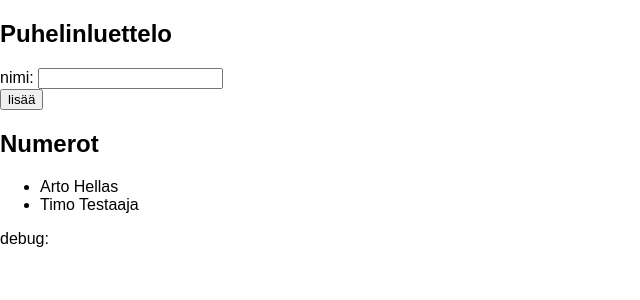
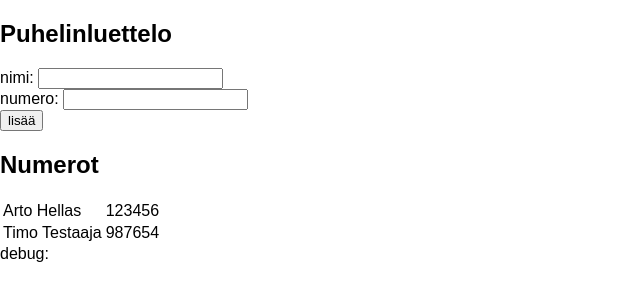
Before and after one commit to thomsva/fullstack-wsk, a React (Create React App) app in the folder osa2/sarja2/: page / in a window 1280 px wide. Shown: the top 300 px of the page, without its empty margins (0-640 px from the left). Built offline with nearby package versions, Linux system fonts and the light colour scheme; the HTML template or start-up script is replaced by a standard one.

Commit message:
2.8 valmis

```diff
--- a/osa2/sarja2/src/App.js
+++ b/osa2/sarja2/src/App.js
@@ -5,10 +5,11 @@ class App extends React.Component {
     super(props)
     this.state = {
       persons: [
-        { name: 'Arto Hellas' },
-        { name: 'Timo Testaaja' }
+        { name: 'Arto Hellas', number: '123456'},
+        { name: 'Timo Testaaja', number: '987654'}
       ],
-      newName: ''
+      newName: '',
+      newNumber: ''
     }
   }
 
@@ -17,15 +18,17 @@ class App extends React.Component {
     console.log('nappia painettu!')
     console.log(event.target)
     const newPerson={
-      name: this.state.newName
+      name: this.state.newName,
+      number: this.state.newNumber
     }
     const persons=this.state.persons
-    console.log(persons.filter(person => person.name === newPerson.name).length)
+
     if (persons.filter(person => person.name === newPerson.name).length ===0){
       const persons=this.state.persons.concat(newPerson)
       this.setState({
         persons: persons,
-        newName: ''
+        newName: '',
+        newNumber: ''
       })
     }else{
       alert('Virhe! Nimi on jo olemassa!')
@@ -38,6 +41,11 @@ class App extends React.Component {
     this.setState({ newName: event.target.value })
   }
 
+  handleNumberChange = (event) => {
+    console.log(event.target.value)
+    this.setState({ newNumber: event.target.value })
+  }
+
   render() {
     return (
       <div>
@@ -47,13 +55,17 @@ class App extends React.Component {
             nimi: <input value={this.state.newName} onChange={this.handleNameChange} />
           </div>
           <div>
+            numero: <input value={this.state.newNumber} onChange={this.handleNumberChange} />
+          </div>
+          <div>
             <button type="submit">lisää</button>
           </div>
         </form>
         <h2>Numerot</h2>
-        <ul>
-          {this.state.persons.map(person => <li key={person.name}> {person.name} </li>)}
-        </ul>
+        <table>
+
+          {this.state.persons.map(person => <tr key={person.name}><td> {person.name}</td><td> {person.number} </td></tr>)}
+        </table>
         <div>
           debug: {this.state.newName}
         </div>
```
